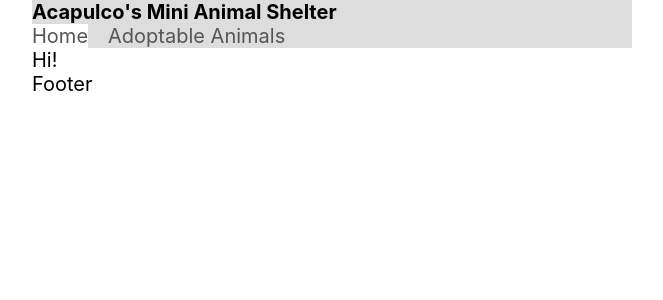
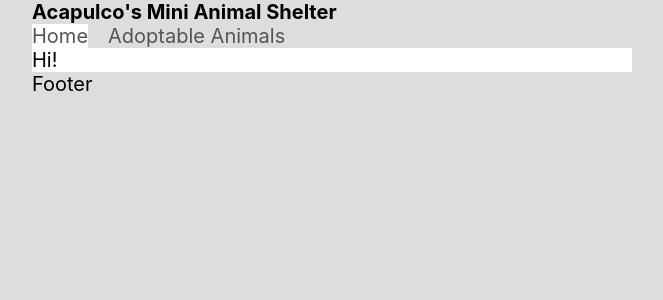
Before and after one commit to TorchAblaze/shelter, a React (Create React App) app: page / in a window 1280 px wide. Shown: the top 300 px of the page, without its empty margins (308-971 px from the left). Built offline with nearby package versions, Linux system fonts and the light colour scheme.

Commit message:
Add background styling to body in src/index.css
Co-authored-by: Jeremy Banka <jeremybanka@gmail.com>
Co-authored-by: James Wyn <thisisjameswyn@gmail.com>
Co-authored-by: Michael Burton  <micbur1@gmail.com>
Co-authored-by: Min Chang <minchangmhc@gmail.com>

```diff
--- a/src/index.css
+++ b/src/index.css
@@ -9,6 +9,7 @@
 }
 
 body {
+  background: #ddd;
   margin: 0;
   font-family: -apple-system, BlinkMacSystemFont, "Segoe UI", "Roboto", "Oxygen",
     "Ubuntu", "Cantarell", "Fira Sans", "Droid Sans", "Helvetica Neue",
```
